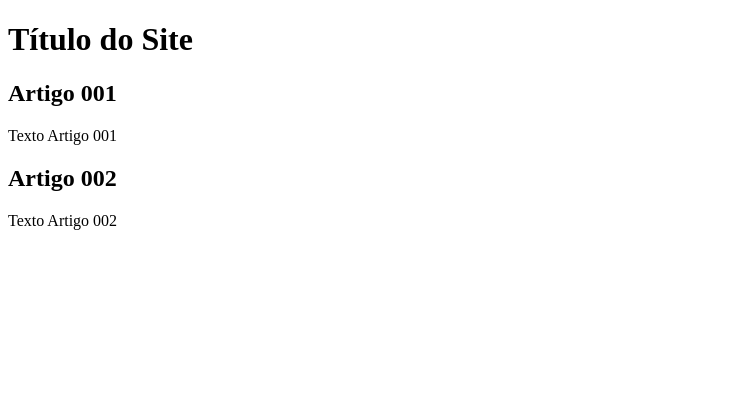
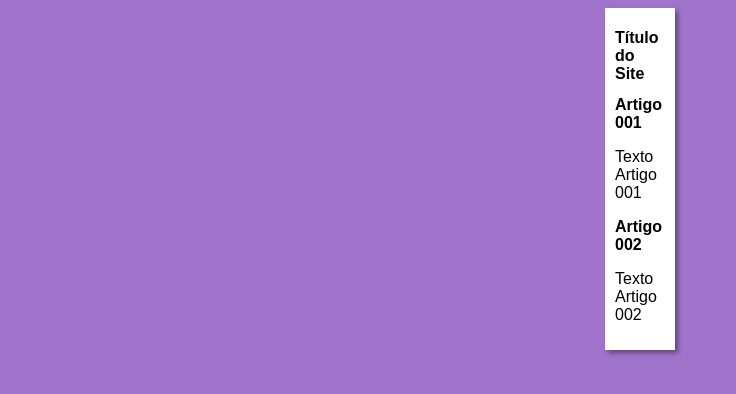
Before and after one commit to JoaoF-Cruz/Projeto-Site, a plain HTML site: page index.html in a window 1280 px wide. Shown: the whole page, without its empty margins (0-736 px from the left). Drawn offline with Linux system fonts and the light colour scheme.

Commit message:
iniciei o design

```diff
--- /dev/null
+++ b/estilos/style.css
@@ -0,0 +1,18 @@
+* {
+    font-family: Arial, Helvetica, sans-serif;
+    font-size: 16px;
+}
+
+body {
+    background-color: rgb(161, 116, 204);
+
+}
+
+main {
+    background-color: white;
+    width: 50px;
+    margin: auto;
+    padding: 10px;
+    box-shadow: 3px 3px 5px rgba(0, 0, 0, 0.411);
+
+}
--- a/index.html
+++ b/index.html
@@ -4,6 +4,7 @@
     <meta charset="UTF-8">
     <meta name="viewport" content="width=device-width, initial-scale=1.0">
     <title>Título do Site</title>
+    <link rel="stylesheet" href="estilos/style.css">
 </head>
 <body>
     <main>
```
